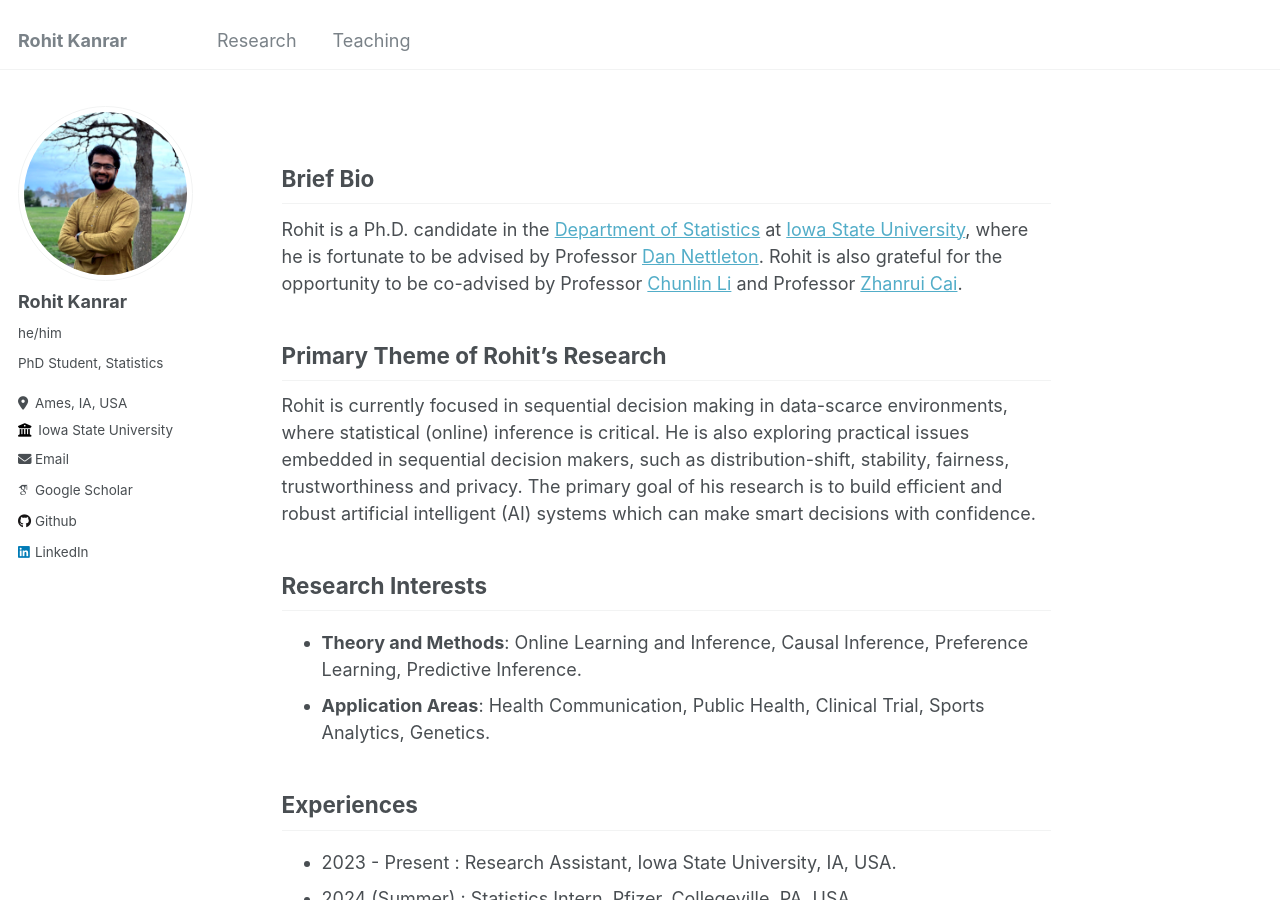
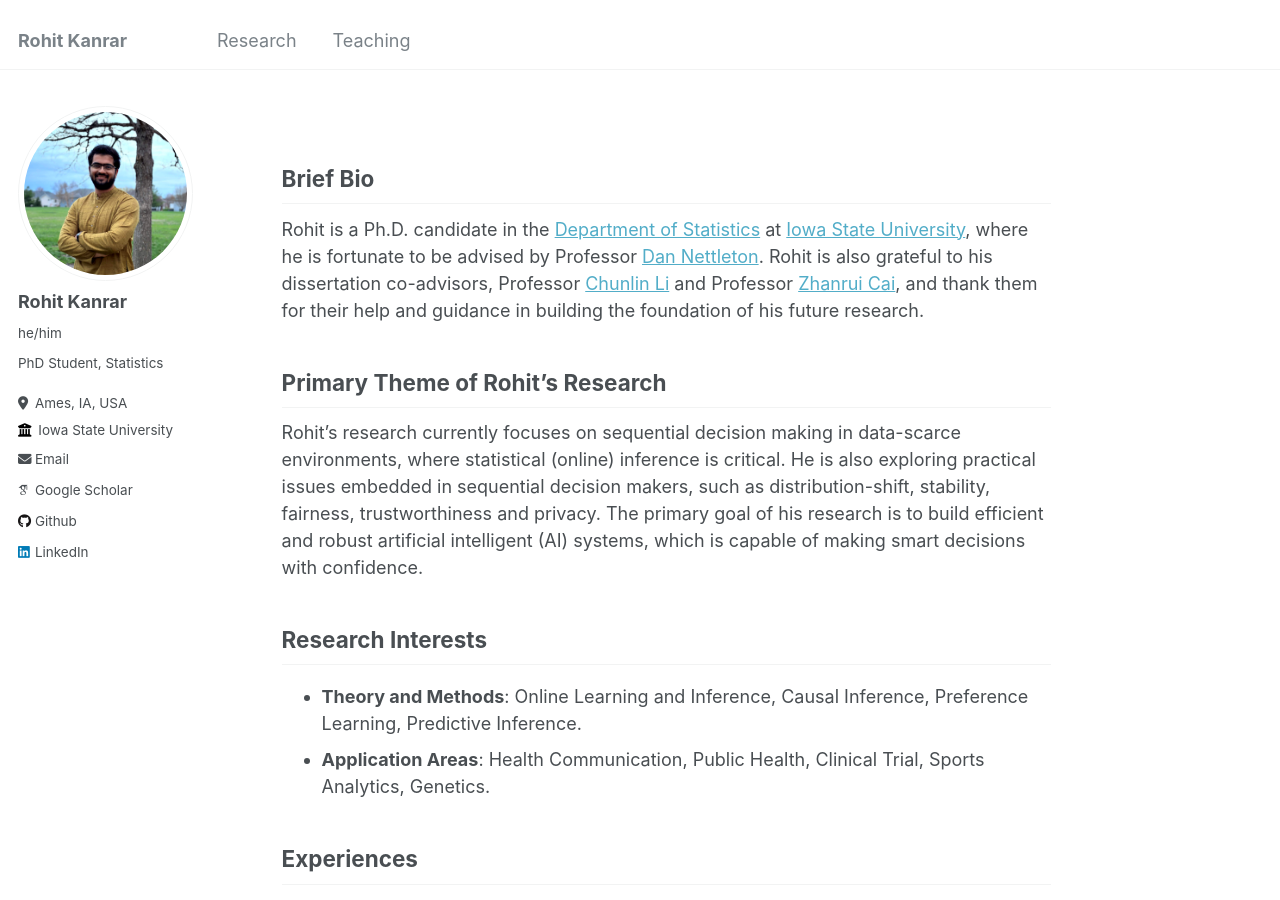
Before and after one commit to rohitkanrar/rohitkanrar.github.io, a Jekyll site: the page built from _pages/about.md, in a window 1280 px wide and 900 px high. Built offline with Jekyll 4.4.1, drawn with Linux system fonts in a browser that asks for light colours; some web fonts are replaced.

Commit message:
rewrote bio

```diff
--- a/_pages/about.md
+++ b/_pages/about.md
@@ -8,10 +8,10 @@ redirect_from:
 ---
 
 ## Brief Bio
-Rohit is a Ph.D. candidate in the [Department of Statistics](https://www.stat.iastate.edu/) at [Iowa State University](https://www.iastate.edu/), where he is fortunate to be advised by Professor [Dan Nettleton](https://dnett.github.io/). Rohit is also grateful for the opportunity to be co-advised by Professor [Chunlin Li](https://scholar.google.com/citations?user=8dTpVPkAAAAJ&hl=en) and Professor [Zhanrui Cai](https://zhanruicai.github.io/).
+Rohit is a Ph.D. candidate in the [Department of Statistics](https://www.stat.iastate.edu/) at [Iowa State University](https://www.iastate.edu/), where he is fortunate to be advised by Professor [Dan Nettleton](https://dnett.github.io/). Rohit is also grateful to his dissertation co-advisors, Professor [Chunlin Li](https://scholar.google.com/citations?user=8dTpVPkAAAAJ&hl=en) and Professor [Zhanrui Cai](https://zhanruicai.github.io/), and thank them for their help and guidance in building the foundation of his future research.
 
 ## Primary Theme of Rohit's Research
-Rohit is currently focused in sequential decision making in data-scarce environments, where statistical (online) inference is critical. He is also exploring practical issues embedded in sequential decision makers, such as distribution-shift, stability, fairness, trustworthiness and privacy. The primary goal of his research is to build efficient and robust artificial intelligent (AI) systems which can make smart decisions with confidence.
+Rohit's research currently focuses on sequential decision making in data-scarce environments, where statistical (online) inference is critical. He is also exploring practical issues embedded in sequential decision makers, such as distribution-shift, stability, fairness, trustworthiness and privacy. The primary goal of his research is to build efficient and robust artificial intelligent (AI) systems, which is capable of making smart decisions with confidence.
 
 ## Research Interests
 * **Theory and Methods**: Online Learning and Inference, Causal Inference, Preference Learning, Predictive Inference.
```
